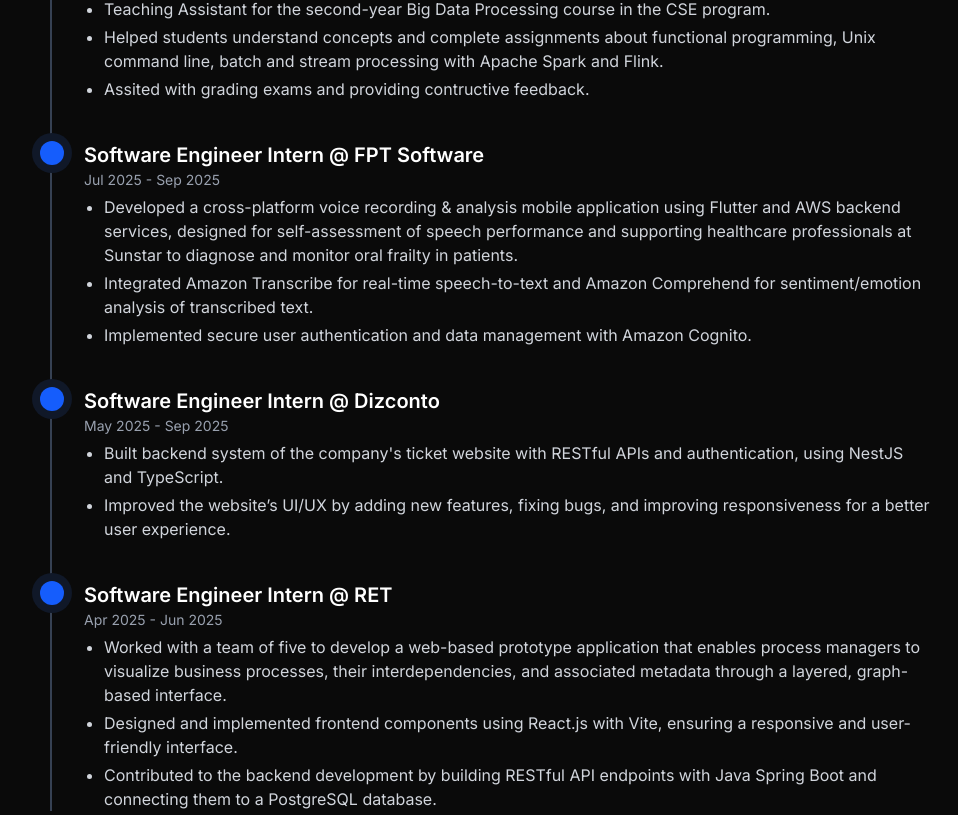
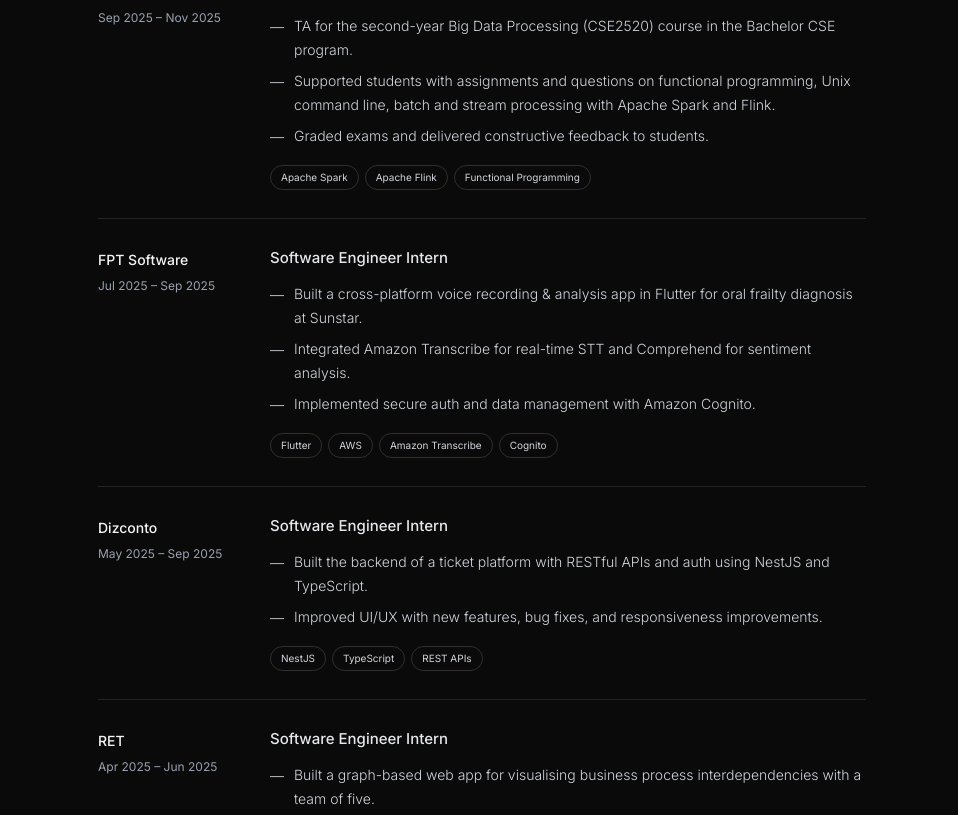
Before and after one commit to caominhnguyen05/caominh-portfolio, a Next.js app: page / in a window 1280 px wide. Shown: the part 2045-2860 px from the top of the page, without its empty margins (158-1116 px from the left). Built offline with nearby package versions, Linux system fonts and the light colour scheme.

Commit message:
Improve experience section UI

```diff
--- a/src/app/components/experience.tsx
+++ b/src/app/components/experience.tsx
@@ -2,99 +2,126 @@
 import { motion } from "framer-motion";
 import React from "react";
 import { Experience as ExperienceType } from "../types";
-
-interface SectionWrapperProps {
-  children: React.ReactNode;
-  id: string;
-}
-
-const SectionWrapper: React.FC<SectionWrapperProps> = ({ children, id }) => (
-  <motion.section
-    id={id}
-    className="min-h-screen py-20 px-6"
-    initial={{ opacity: 0, y: 50 }}
-    whileInView={{ opacity: 1, y: 0 }}
-    viewport={{ once: true, amount: 0.2 }}
-    transition={{ duration: 0.6 }}
-  >
-    <div className="container mx-auto max-w-4xl">{children}</div>
-  </motion.section>
-);
 
 const Experience: React.FC = () => {
   const experiences: ExperienceType[] = [
     {
       role: "Teaching Assistant",
       company: "TU Delft",
-      period: "Sep 2025 - Nov 2025",
+      period: "Sep 2025 – Nov 2025",
+      type: "Academic",
+      tags: ["Apache Spark", "Apache Flink", "Functional Programming"],
       description: [
-        "Teaching Assistant for the second-year Big Data Processing course in the CSE program.",
-        "Helped students understand concepts and complete assignments about functional programming, Unix command line, batch and stream processing with Apache Spark and Flink.",
-        "Assited with grading exams and providing contructive feedback.",
+        "TA for the second-year Big Data Processing (CSE2520) course in the Bachelor CSE program.",
+        "Supported students with assignments and questions on functional programming, Unix command line, batch and stream processing with Apache Spark and Flink.",
+        "Graded exams and delivered constructive feedback to students.",
       ],
     },
     {
       role: "Software Engineer Intern",
       company: "FPT Software",
-      period: "Jul 2025 - Sep 2025",
+      period: "Jul 2025 – Sep 2025",
+      type: "Internship",
+      tags: ["Flutter", "AWS", "Amazon Transcribe", "Cognito"],
       description: [
-        "Developed a cross-platform voice recording & analysis mobile application using Flutter and AWS backend services, designed for self-assessment of speech performance and supporting healthcare professionals at Sunstar to diagnose and monitor oral frailty in patients.",
-        "Integrated Amazon Transcribe for real-time speech-to-text and Amazon Comprehend for sentiment/emotion analysis of transcribed text.",
-        "Implemented secure user authentication and data management with Amazon Cognito.",
+        "Built a cross-platform voice recording & analysis app in Flutter for oral frailty diagnosis at Sunstar.",
+        "Integrated Amazon Transcribe for real-time STT and Comprehend for sentiment analysis.",
+        "Implemented secure auth and data management with Amazon Cognito.",
       ],
     },
     {
       role: "Software Engineer Intern",
       company: "Dizconto",
-      period: "May 2025 - Sep 2025",
+      period: "May 2025 – Sep 2025",
+      type: "Internship",
+      tags: ["NestJS", "TypeScript", "REST APIs"],
       description: [
-        "Built backend system of the company's ticket website with RESTful APIs and authentication, using NestJS and TypeScript.",
-        "Improved the website’s UI/UX by adding new features, fixing bugs, and improving responsiveness for a better user experience.",
+        "Built the backend of a ticket platform with RESTful APIs and auth using NestJS and TypeScript.",
+        "Improved UI/UX with new features, bug fixes, and responsiveness improvements.",
       ],
     },
     {
       role: "Software Engineer Intern",
       company: "RET",
-      period: "Apr 2025 - Jun 2025",
+      period: "Apr 2025 – Jun 2025",
+      type: "Internship",
+      tags: ["React", "Java Spring Boot", "PostgreSQL"],
       description: [
-        "Worked with a team of five to develop a web-based prototype application that enables process managers to visualize business processes, their interdependencies, and associated metadata through a layered, graph-based interface.",
-        "Designed and implemented frontend components using React.js with Vite, ensuring a responsive and user-friendly interface.",
-        "Contributed to the backend development by building RESTful API endpoints with Java Spring Boot and connecting them to a PostgreSQL database.",
+        "Built a graph-based web app for visualising business process interdependencies with a team of five.",
+        "Designed and implemented React + Vite frontend components.",
+        "Built RESTful API endpoints with Java Spring Boot connected to PostgreSQL.",
       ],
     },
   ];
 
   return (
-    <SectionWrapper id="experience">
-      <h2 className="bg-red text-4xl font-bold text-center mb-12 text-white">
-        Work Experience
-      </h2>
-      <div className="relative border-l-2 border-gray-700 ml-4">
+    <motion.section
+      id="experience"
+      className="py-24 px-6 md:px-12"
+      initial={{ opacity: 0, y: 40 }}
+      whileInView={{ opacity: 1, y: 0 }}
+      viewport={{ once: true, amount: 0.1 }}
+      transition={{ duration: 0.6 }}
+    >
+      <div className="max-w-3xl mx-auto">
+        <p className="text-l font-medium tracking-[0.12em] uppercase  mb-14">
+          Experience
+        </p>
+
+        <div className="divide-y divide-white/[0.1]">
           {experiences.map((exp, index) => (
             <motion.div
               key={index}
-            className="mb-10 ml-8"
-            initial={{ opacity: 0, x: -20 }}
-            whileInView={{ opacity: 1, x: 0 }}
-            viewport={{ once: true, amount: 0.5 }}
-            transition={{ duration: 0.5, delay: index * 0.1 }}
+              className="grid md:grid-cols-[140px_1fr] gap-8 py-7"
+              initial={{ opacity: 0, y: 16 }}
+              whileInView={{ opacity: 1, y: 0 }}
+              viewport={{ once: true, amount: 0.3 }}
+              transition={{ duration: 0.4, delay: index * 0.08 }}
             >
-            <span className="absolute flex items-center justify-center w-6 h-6 bg-blue-600 rounded-full -left-3 ring-8 ring-gray-900"></span>
-            <h3 className="flex items-center mb-1 text-xl font-semibold text-white">
-              {exp.role} @ {exp.company}
+              {/* Left — meta */}
+              <div className="flex flex-col gap-1.5 pt-0.5">
+                <span className="text-[14px] font-medium text-gray-100">
+                  {exp.company}
+                </span>
+                <span className="text-xs text-gray-400 leading-relaxed">
+                  {exp.period}
+                </span>
+              </div>
+
+              {/* Right — content */}
+              <div className="flex flex-col gap-3">
+                <h3 className="text-[15px] font-medium text-gray-200">
+                  {exp.role}
                 </h3>
-            <time className="block mb-2 text-sm font-normal leading-none text-gray-400">
-              {exp.period}
-            </time>
-            <ul className="list-disc ml-5 text-gray-300 space-y-1">
+                <ul className="space-y-1.5">
                   {exp.description.map((point, i) => (
-                <li key={i}>{point}</li>
+                    <li
+                      key={i}
+                      className="text-[14px] text-gray-300 font-light leading-[1.75] flex gap-2.5"
+                    >
+                      <span className="text-gray-300 mt-px flex-shrink-0">
+                        —
+                      </span>
+                      {point}
+                    </li>
                   ))}
                 </ul>
+                <div className="flex flex-wrap gap-1.5 mt-1">
+                  {exp.tags.map((tag) => (
+                    <span
+                      key={tag}
+                      className="text-[10px] text-gray-300 px-2.5 py-1 border border-white/[0.15] rounded-full"
+                    >
+                      {tag}
+                    </span>
+                  ))}
+                </div>
+              </div>
             </motion.div>
           ))}
         </div>
-    </SectionWrapper>
+      </div>
+    </motion.section>
   );
 };
 
```
Lines whose indentation alone changed are shown as unchanged.
